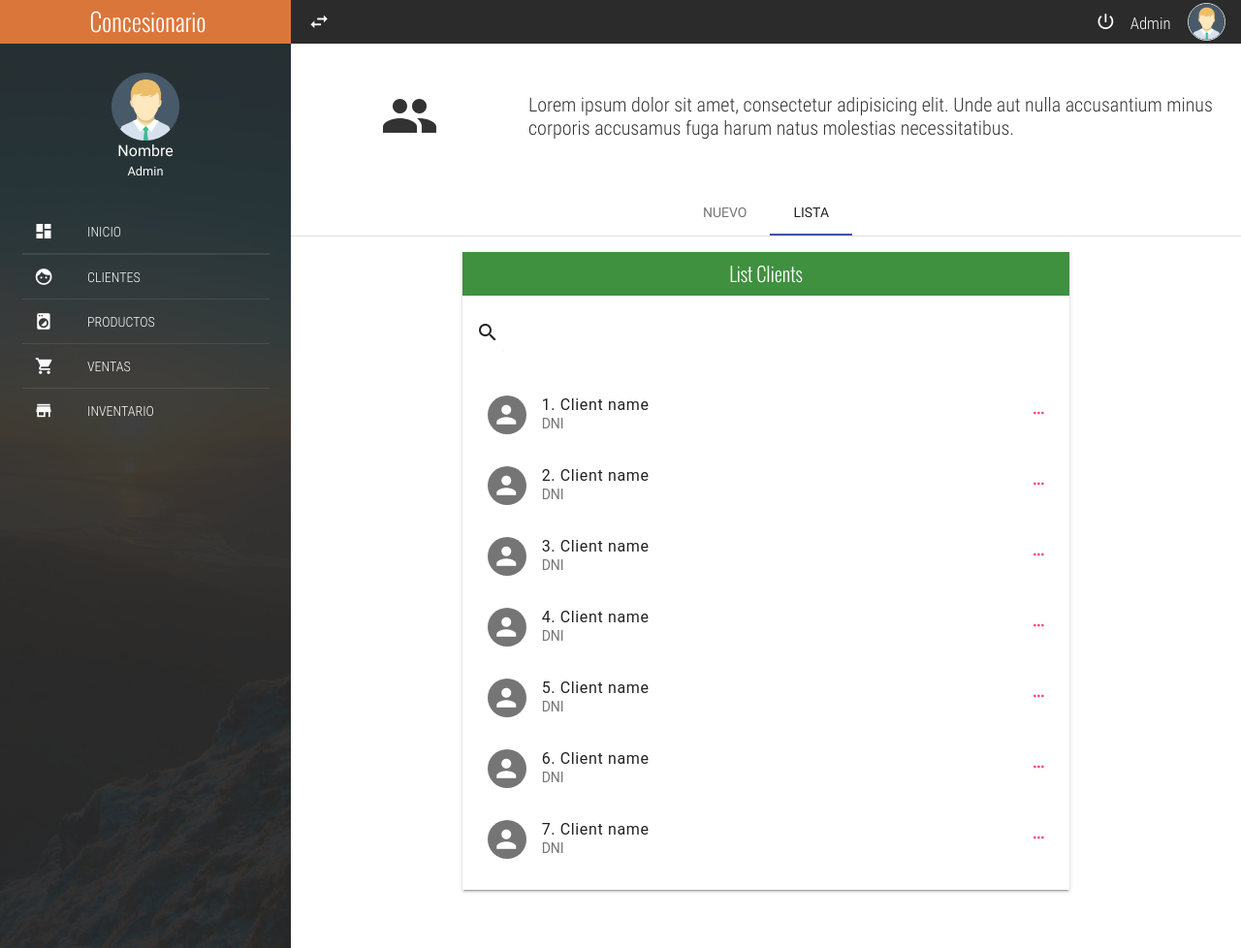
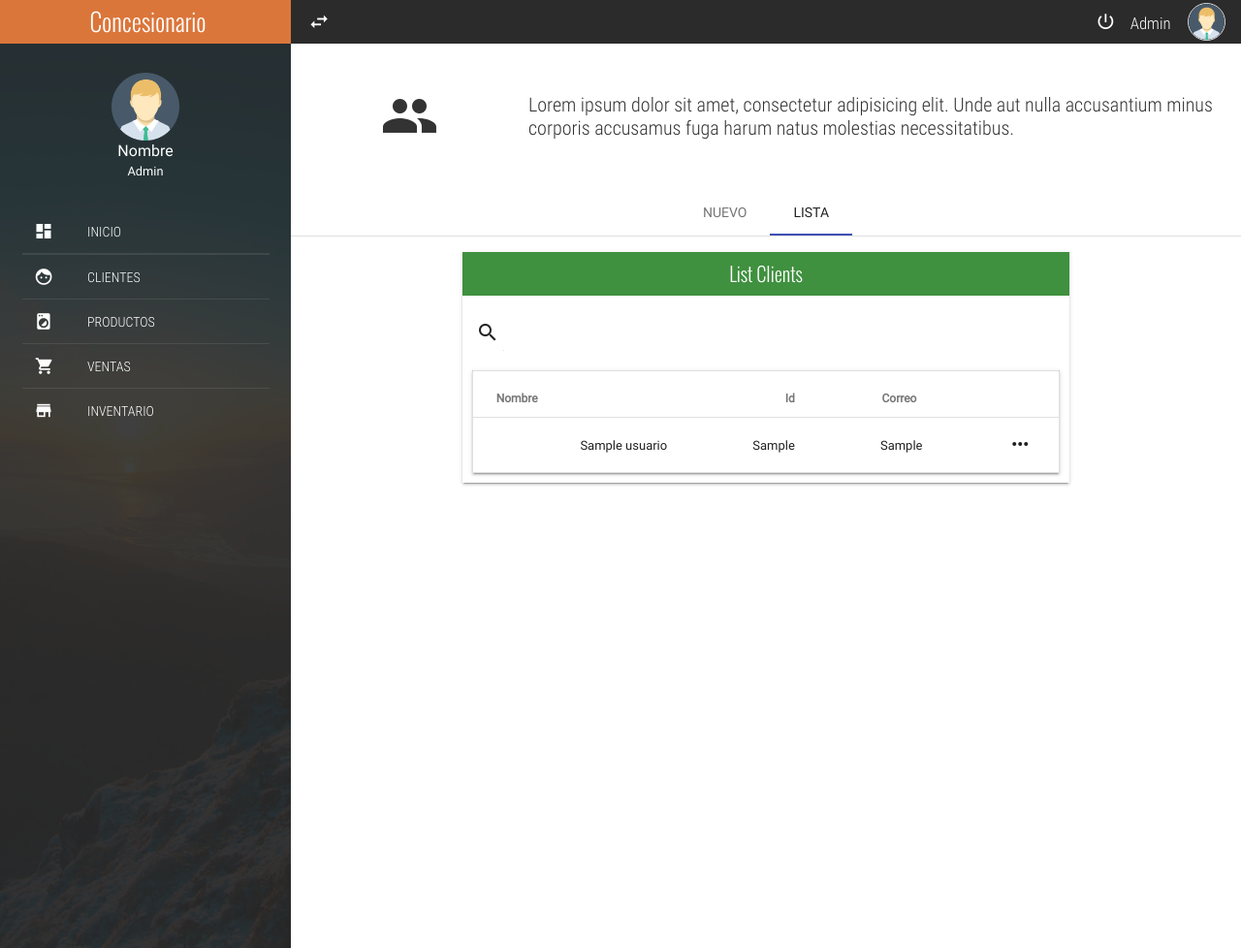
Before and after one commit to DanielP723/ProyectoIntegradorI, a PHP site: page /client.php in a window 1280 px wide, after a click on "LISTA". Shown: the whole page at 97% size. Run offline with PHP 8.4, Linux system fonts and the light colour scheme; tables that the repository leaves empty or names only in its code hold one stand-in row (values such as "Sample post"); some libraries are stand-ins or nearby versions; some web fonts are replaced.

Commit message:
Update client.php

```diff
--- a/HTML/client.php
+++ b/HTML/client.php
@@ -2,6 +2,13 @@
 * Copyright 2018 Carlos Eduardo Alfaro Orellana
   https://www.youtube.com/c/CarlosAlfaro007
 -->
+
+<?php
+
+include("conexionBD.php");
+$conexion=conectar();
+
+?>
 <!DOCTYPE html>
 <html lang="es">
 <head>
@@ -224,69 +231,31 @@
 										</div>
 									</div>
 								</form>
-								<div class="mdl-list">
-									<div class="mdl-list__item mdl-list__item--two-line">
-										<span class="mdl-list__item-primary-content">
-											<i class="zmdi zmdi-account mdl-list__item-avatar"></i>
-											<span>1. Client name</span>
-											<span class="mdl-list__item-sub-title">DNI</span>
-										</span>
-										<a class="mdl-list__item-secondary-action" href="#!"><i class="zmdi zmdi-more"></i></a>
-									</div>
-									<li class="full-width divider-menu-h"></li>
-									<div class="mdl-list__item mdl-list__item--two-line">
-										<span class="mdl-list__item-primary-content">
-											<i class="zmdi zmdi-account mdl-list__item-avatar"></i>
-											<span>2. Client name</span>
-											<span class="mdl-list__item-sub-title">DNI</span>
-										</span>
-										<a class="mdl-list__item-secondary-action" href="#!"><i class="zmdi zmdi-more"></i></a>
-									</div>
-									<li class="full-width divider-menu-h"></li>
-									<div class="mdl-list__item mdl-list__item--two-line">
-										<span class="mdl-list__item-primary-content">
-											<i class="zmdi zmdi-account mdl-list__item-avatar"></i>
-											<span>3. Client name</span>
-											<span class="mdl-list__item-sub-title">DNI</span>
-										</span>
-										<a class="mdl-list__item-secondary-action" href="#!"><i class="zmdi zmdi-more"></i></a>
-									</div>
-									<li class="full-width divider-menu-h"></li>
-									<div class="mdl-list__item mdl-list__item--two-line">
-										<span class="mdl-list__item-primary-content">
-											<i class="zmdi zmdi-account mdl-list__item-avatar"></i>
-											<span>4. Client name</span>
-											<span class="mdl-list__item-sub-title">DNI</span>
-										</span>
-										<a class="mdl-list__item-secondary-action" href="#!"><i class="zmdi zmdi-more"></i></a>
-									</div>
-									<li class="full-width divider-menu-h"></li>
-									<div class="mdl-list__item mdl-list__item--two-line">
-										<span class="mdl-list__item-primary-content">
-											<i class="zmdi zmdi-account mdl-list__item-avatar"></i>
-											<span>5. Client name</span>
-											<span class="mdl-list__item-sub-title">DNI</span>
-										</span>
-										<a class="mdl-list__item-secondary-action" href="#!"><i class="zmdi zmdi-more"></i></a>
-									</div>
-									<li class="full-width divider-menu-h"></li>
-									<div class="mdl-list__item mdl-list__item--two-line">
-										<span class="mdl-list__item-primary-content">
-											<i class="zmdi zmdi-account mdl-list__item-avatar"></i>
-											<span>6. Client name</span>
-											<span class="mdl-list__item-sub-title">DNI</span>
-										</span>
-										<a class="mdl-list__item-secondary-action" href="#!"><i class="zmdi zmdi-more"></i></a>
-									</div>
-									<li class="full-width divider-menu-h"></li>
-									<div class="mdl-list__item mdl-list__item--two-line">
-										<span class="mdl-list__item-primary-content">
-											<i class="zmdi zmdi-account mdl-list__item-avatar"></i>
-											<span>7. Client name</span>
-											<span class="mdl-list__item-sub-title">DNI</span>
-										</span>
-										<a class="mdl-list__item-secondary-action" href="#!"><i class="zmdi zmdi-more"></i></a>
-									</div>
+								<table class="mdl-data-table mdl-js-data-table mdl-shadow--2dp full-width table-responsive">
+									<thead>
+										<tr>
+											<th class="mdl-data-table__cell--non-numeric">Nombre</th>
+											<th>Id</th>
+											<th>Correo</th>
+										</tr>
+									</thead>
+										<?php
+										$consulta = "SELECT nombre_u,documento,correo FROM usuarios";
+										$resultado = mysqli_query($conexion,$consulta);
+										while($mostrar=mysqli_fetch_array($resultado)){
+										?>
+									<tbody>
+										<tr>
+											<td><?php echo $mostrar['nombre_u']?></td>
+											<td><?php echo $mostrar['documento']?></td>
+											<td><?php echo $mostrar['correo']?></td>
+											<td><button class="mdl-button mdl-button--icon mdl-js-button mdl-js-ripple-effect"><i class="zmdi zmdi-more"></i></button></td>
+										</tr>
+										<?php
+										}
+										?>
+									</tbody>
+								</table>
 								</div>
 							</div>
 						</div>
```
